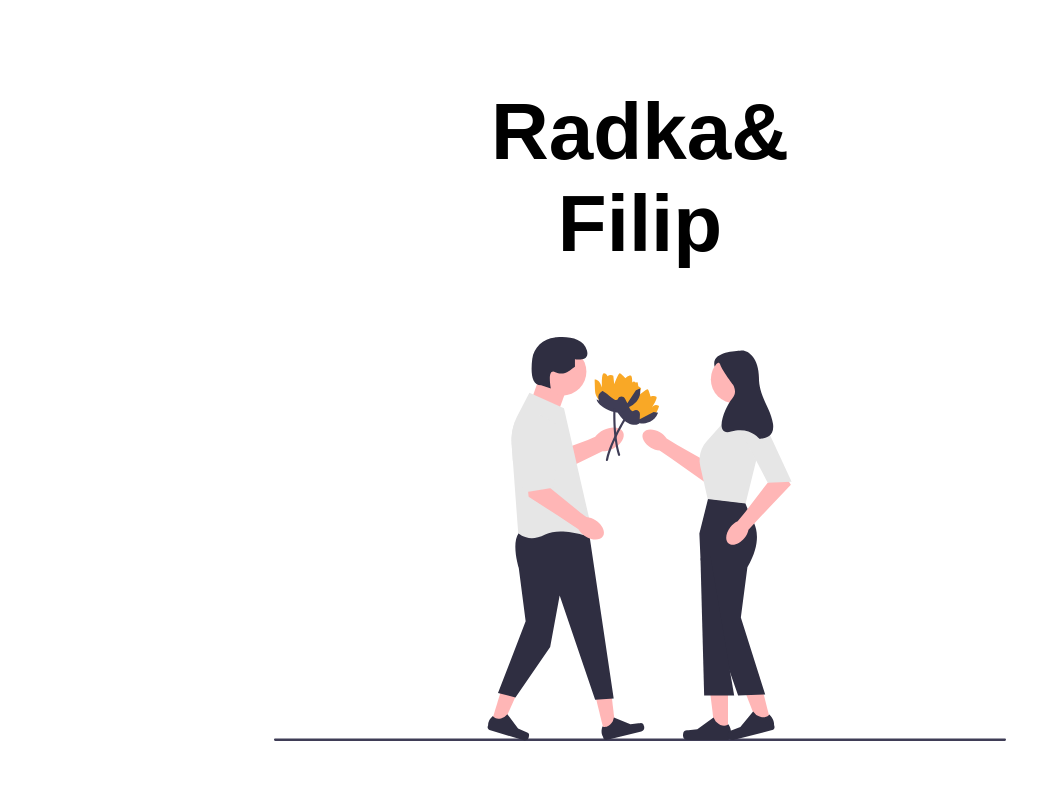
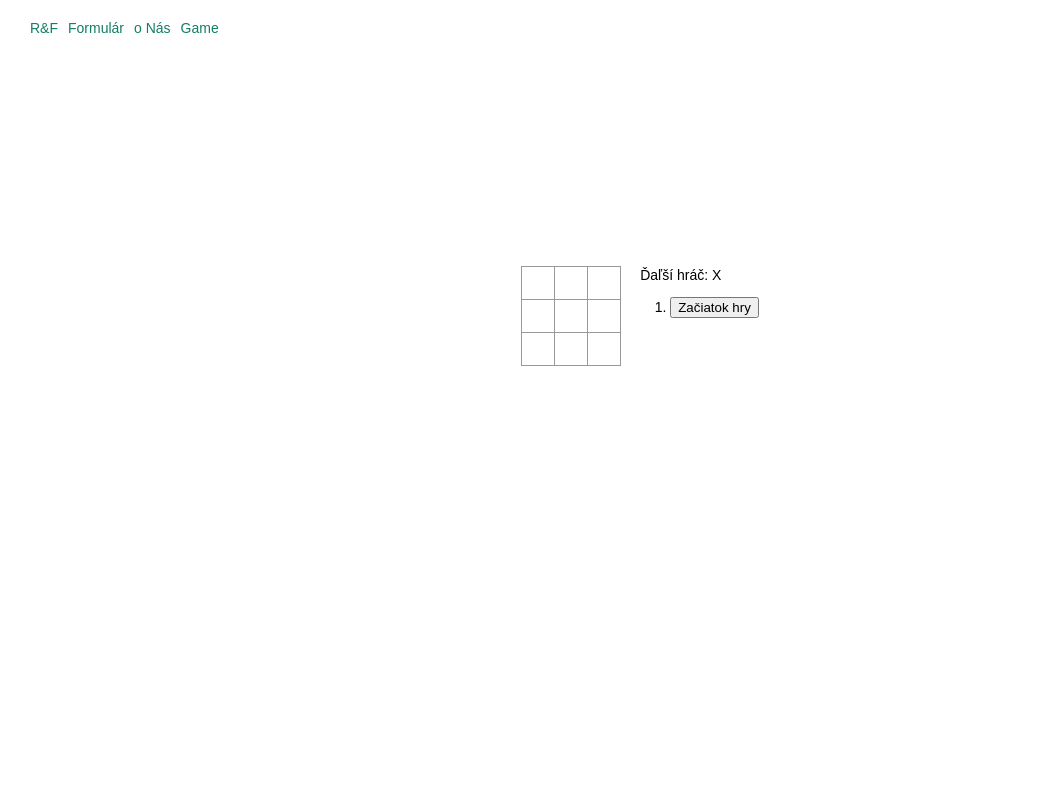
Before and after one commit to filipvnencak/Wedding---React, a React (Create React App) app: page /game in a window 1280 px wide. Shown: the top 789 px of the page, without its empty margins (0-1038 px from the left). Built offline with nearby package versions, Linux system fonts and the light colour scheme.

Commit message:
add pages, add router

```diff
--- a/package.json
+++ b/package.json
@@ -6,9 +6,13 @@
     "@testing-library/jest-dom": "^5.14.1",
     "@testing-library/react": "^13.0.0",
     "@testing-library/user-event": "^13.2.1",
+    "localforage": "^1.10.0",
+    "match-sorter": "^6.3.1",
     "react": "^18.2.0",
     "react-dom": "^18.2.0",
+    "react-router-dom": "^6.6.1",
     "react-scripts": "5.0.1",
+    "sort-by": "^1.2.0",
     "web-vitals": "^2.1.0"
   },
   "scripts": {
--- a/src/App.css
+++ b/src/App.css
@@ -44,3 +44,8 @@ section {
   margin-top: 20vh;
   float: center;
 }
+.link {
+  text-decoration: none;
+  margin-left: 10px;
+  color: #147d66;
+}
--- a/src/App.jsx
+++ b/src/App.jsx
@@ -1,24 +1,32 @@
 import "./App.css";
-import loveImage from "./assets/svgs/undraw_love_is_in_the_air_re_lp58.svg";
-import UseCountdown from "./CountDown";
 import Game from "./game";
+import { Routes, Route, Link } from "react-router-dom";
+import Home from "./home";
+import Form from "./form";
+import AboutUs from "./aboutus";
+
 export default function App() {
   return (
-    <div className="App">
-      <section>
-        <h1 className="title">
-          Radka& <br />
-          Filip
-        </h1>
-        <img src={loveImage} alt="love" />
-      </section>
-      <section>
-        <h2 id="date">01 | 07 | 23</h2>
-        <UseCountdown />
-      </section>
-      <section>
-        <Game />
-      </section>
-    </div>
+    <>
+      <Link className={"link"} to={"/home"}>
+        R&F
+      </Link>
+      <Link className={"link"} to={"/form"}>
+        Formulár
+      </Link>
+      <Link className={"link"} to={"/aboutus"}>
+        o Nás
+      </Link>
+      <Link className={"link"} to={"/game"}>
+        Game
+      </Link>
+
+      <Routes>
+        <Route path="/home" element={<Home />} />
+        <Route path="/game" element={<Game />} />
+        <Route path="/form" element={<Form />} />
+        <Route path="/aboutus" element={<AboutUs />} />
+      </Routes>
+    </>
   );
 }
--- /dev/null
+++ b/src/aboutus.jsx
@@ -0,0 +1,5 @@
+import React from "react";
+
+export default function AboutUs() {
+  return <div>AboutUs</div>;
+}
--- /dev/null
+++ b/src/form.jsx
@@ -0,0 +1,4 @@
+import React from "react";
+export default function Form() {
+  return <div>This is Form</div>;
+}
--- a/src/game.jsx
+++ b/src/game.jsx
@@ -77,7 +77,7 @@ export default class Game extends React.Component {
     const current = history[this.state.stepNumber];
     const winner = calculateWinner(current.squares);
     const moves = history.map((step, move) => {
-      const desc = move ? "Go to move # " + move : "Go to game start";
+      const desc = move ? "Ísť na pohyb č. " + move : "Začiatok hry";
       return (
         <li key={move}>
           <button onClick={() => this.jumpTo(move)}>{desc}</button>
@@ -86,12 +86,13 @@ export default class Game extends React.Component {
     });
     let status;
     if (winner) {
-      status = "Winner " + winner;
+      status = "Víťaz " + winner;
     } else {
-      status = "Next player: " + (this.state.xIsNext ? "X" : "0");
+      status = "Ďaľší hráč: " + (this.state.xIsNext ? "X" : "0");
     }
 
     return (
+      <section>
         <div className="game">
           <div className="game-board">
             <Board
@@ -104,6 +105,7 @@ export default class Game extends React.Component {
             <ol>{moves}</ol>
           </div>
         </div>
+      </section>
     );
   }
 }
--- /dev/null
+++ b/src/home.jsx
@@ -0,0 +1,20 @@
+import React from "react";
+import UseCountdown from "./CountDown";
+import loveImage from "./assets/svgs/undraw_love_is_in_the_air_re_lp58.svg";
+export default function Home() {
+  return (
+    <>
+      <section>
+        <h1 className="title">
+          Radka& <br />
+          Filip
+        </h1>
+        <img src={loveImage} alt="love" />
+      </section>
+      <section>
+        <h2 id="date">01 | 07 | 23</h2>
+        <UseCountdown />
+      </section>
+    </>
+  );
+}
--- a/src/index.js
+++ b/src/index.js
@@ -3,11 +3,14 @@ import ReactDOM from "react-dom/client";
 import "./index.css";
 import App from "./App";
 import reportWebVitals from "./reportWebVitals";
+import { BrowserRouter } from "react-router-dom";
 
 const root = ReactDOM.createRoot(document.getElementById("root"));
 root.render(
   <React.StrictMode>
-    <App />
+    <BrowserRouter>
+      <App />
+    </BrowserRouter>
   </React.StrictMode>
 );
 
```
Also changed, not shown: 1 other file (tests, documents, lock files or other folders). Lines whose indentation alone changed are shown as unchanged.
